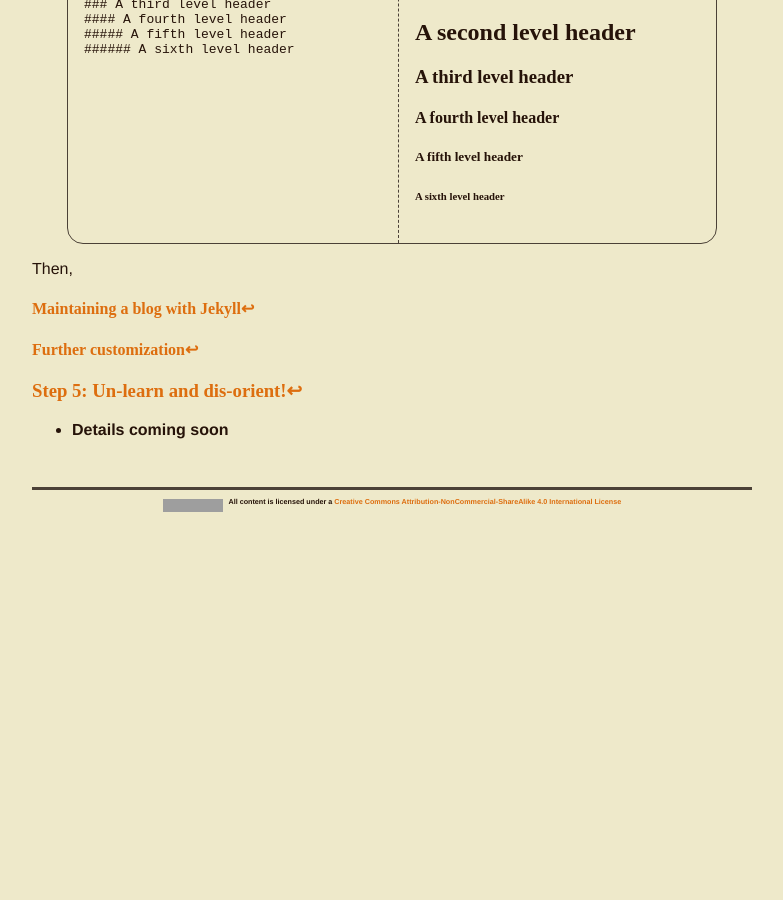
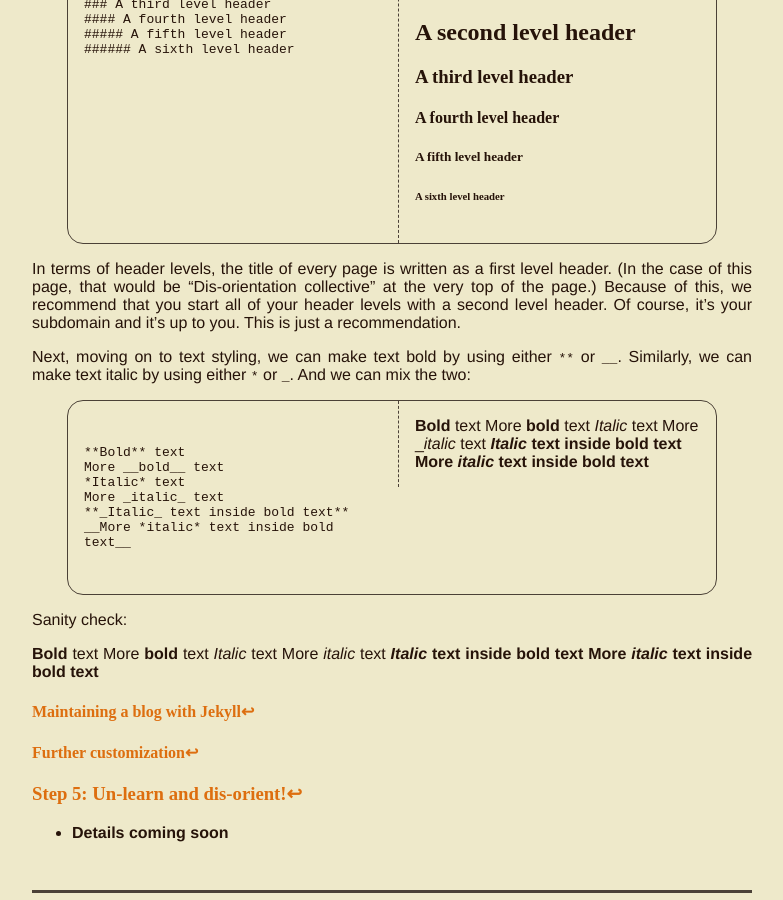
Before and after one commit to dis-orientation/dis-orientation.github.io, a Jekyll site: the page built from involved.md, in a window 1280 px wide and 900 px high, scrolled down 15447 px. Shown: the whole window, without its empty margins (248-1031 px from the left). Built offline with Jekyll 4.4.1, drawn with Linux system fonts in a browser that asks for light colours; Markdown is read by kramdown in place of the engine named in the settings; before the commit the page ends 15969 px from its top, so only the background shows below that; grey boxes are pictures that could not be loaded.

Commit message:
bold and italic stuff

```diff
--- a/involved.md
+++ b/involved.md
@@ -398,7 +398,41 @@ You can also use Markdown to specify different header levels. The level of the h
 </div>
 </div>
 
-Then,
+In terms of header levels, the title of every page is written as a first level header. (In the case of this page, that would be "Dis-orientation collective" at the very top of the page.) Because of this, we recommend that you start all of your header levels with a second level header. Of course, it's your subdomain and it's up to you. This is just a recommendation.
+
+Next, moving on to text styling, we can make text bold by using either `**` or `__`. Similarly, we can make text italic by using either `*` or `_`. And we can mix the two:
+
+<div id="markdown-tutorial-wrapper">
+<div id="markdown-tutorial-code">
+<pre>
+<code>
+**Bold** text
+More __bold__ text
+*Italic* text
+More _italic_ text
+**_Italic_ text inside bold text**
+__More *italic* text inside bold text__
+</code>
+</pre>
+</div>
+<div id="markdown-tutorial-output">
+<strong>Bold</strong> text
+More <strong>bold</strong> text
+<em>Italic</em> text
+More _<em>italic</em> text
+<strong><em>Italic</em> text inside bold text</strong>
+<strong>More <em>italic</em> text inside bold text</strong>
+</div>
+</div>
+
+Sanity check:
+
+**Bold** text
+More __bold__ text
+*Italic* text
+More _italic_ text
+**_Italic_ text inside bold text**
+__More *italic* text inside bold text__
 
 #### <a id="blog-with-jekyll">Maintaining a blog with Jekyll</a><a href="#toc">↩</a>
 
```
